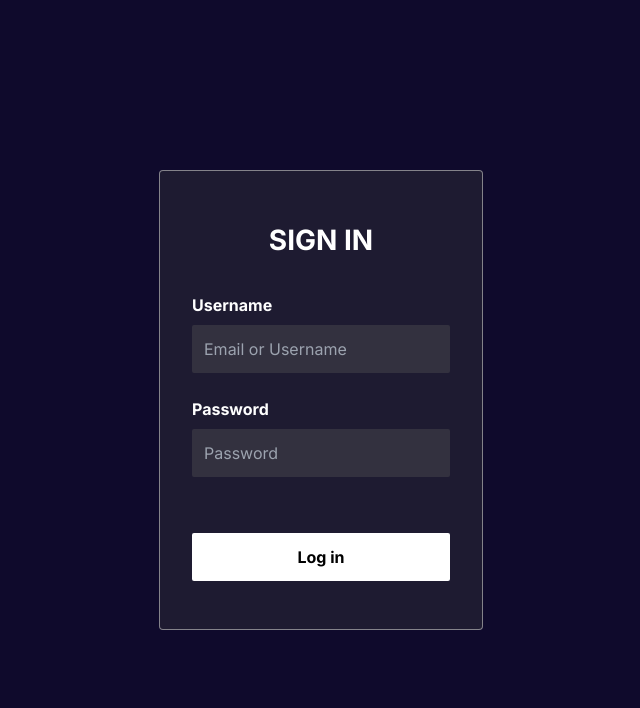
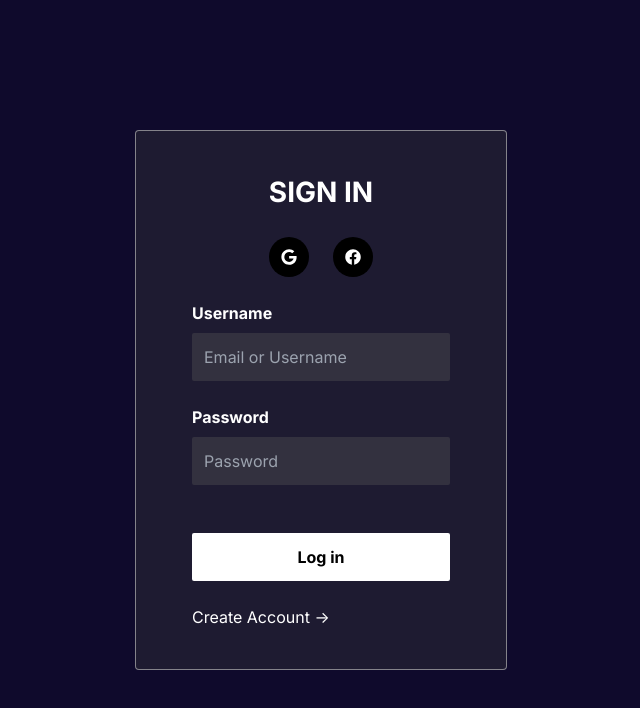
Before and after one commit to emdevelopa/HNGTask1, a Next.js app in the folder task3/imapeapp/: page /components/login in a window 1280 px wide. Shown: the top 708 px of the page, without its empty margins (319-959 px from the left). Built offline with nearby package versions, Linux system fonts and the light colour scheme.

Commit message:
Login page

```diff
--- a/task3/imapeapp/package.json
+++ b/task3/imapeapp/package.json
@@ -21,6 +21,7 @@
     "react-beautiful-dnd": "^13.1.1",
     "react-dom": "18.2.0",
     "react-dropzone": "^14.2.3",
+    "react-icons": "^4.11.0",
     "react-loading": "^2.0.3",
     "react-scroll": "^1.8.9",
     "tailwindcss": "3.3.3"
--- a/task3/imapeapp/src/app/components/login/page.jsx
+++ b/task3/imapeapp/src/app/components/login/page.jsx
@@ -1,12 +1,20 @@
+import Link from "next/link";
+import { FaFacebook, FaGoogle } from 'react-icons/fa';
+
 export default function Login() {
 
   return (
     <>
-      <main className="flex items-center justify-center h-screen bg-[#0f0a2c] bg-blend-saturation">
-        <div className="bg-[#3d3d3d59] rounded border border-[#b5b5b5ac] text-[#fff] px-8 py-12">
-          <div className="">
-            <h1 className="text-center font-bold text-[28px] mb-8"> SIGN IN</h1>
+      <main className="flex items-center justify-center h-screen bg-[#0f0a2c] bg-blend-saturation ">
+        <div className="p-4  max-[500px]:w-full">
+          <div className="bg-[#3d3d3d59] rounded border border-[#b5b5b5ac] text-[#fff] px-14 max-[500px]:px-4  py-10">
+            <h1 className="text-center font-bold text-[28px] mb-6"> SIGN IN</h1>
+
             <form className="flex flex-col gap-6">
+              <div className="flex justify-center gap-6">
+                <div className="p-3 bg-black rounded-[50%] hover:text-black hover:bg-[#fff]"><FaGoogle /></div>
+                <div className="p-3 bg-black rounded-[50%] hover:text-black hover:bg-[#fff]"><FaFacebook /></div>
+              </div>
               <div className="flex flex-col gap-2">
                 <label className="font-bold">Username</label>
                 <input type='text' className="bg-[#56565660] outline-none rounded-[2px] p-3" placeholder="Email or Username" />
@@ -15,9 +23,10 @@ export default function Login() {
                 <label className="font-bold">Password</label>
                 <input type='text' className="bg-[#56565660] outline-none rounded-[2px] p-3" placeholder="Password" />
               </div>
-              <div className="mt-8">
+              <div className="mt-6">
                 <input type='submit' className="bg-[#ffffff] w-full outline-none rounded-[2px] p-3 text-black font-bold" value='Log in' />
               </div>
+              <Link href='signup' className="hover:underline hover:text-blue-500">Create Account -&gt;</Link>
             </form>
           </div>
         </div>
--- /dev/null
+++ b/task3/imapeapp/src/app/components/signup/page.jsx
@@ -0,0 +1,7 @@
+export default function Signup(){
+    return(
+        <>
+        <h1>Hello</h1>
+        </>
+    )
+}
```
Also changed, not shown: task3/imapeapp/src/app/components/signup/signup.jsx (deleted), task3/imapeapp/src/app/globals.css (line endings or trailing spaces), 1 other file (tests, documents, lock files or other folders).
